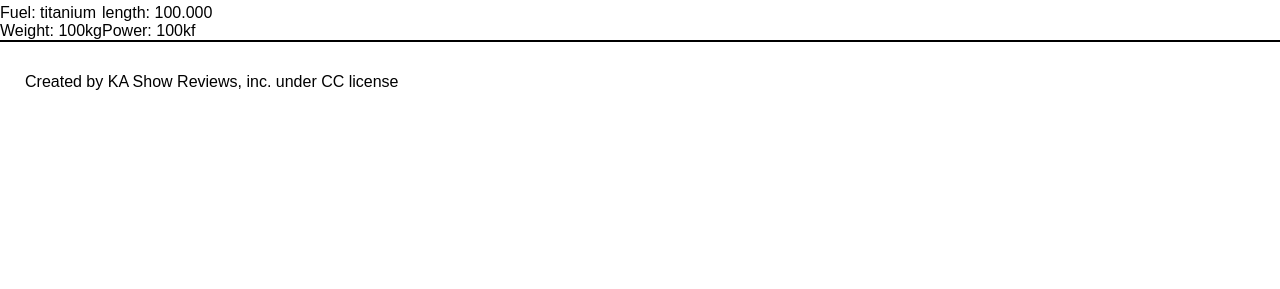
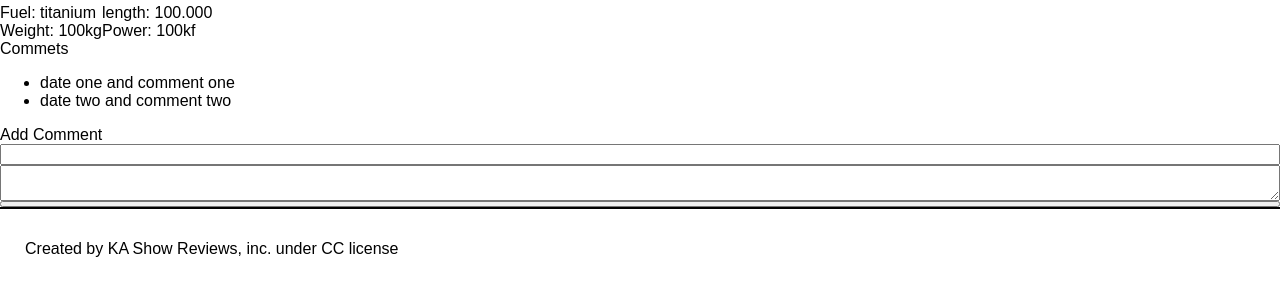
Before and after one commit to Dangelo-JAN/KA_Show_Reviews, a website built with webpack: page src/index.html in a window 1280 px wide. Shown: the part 1058-1347 px from the top of the page. Before the commit the page ends 1180 px from the top, so only its background shows below. Built offline with nearby package versions, Linux system fonts and the light colour scheme; a web font is replaced by a local one.

Commit message:
Finish initial mockup

```diff
--- a/src/index.html
+++ b/src/index.html
@@ -121,6 +121,17 @@
         <span>Power: 100kf</span>
       </div>
     </div>
+    <span>Commets</span>
+    <ul>
+      <li>date one and comment one</li>
+      <li>date two and comment two</li>
+    </ul>
+    <span>Add Comment</span>
+    <form class="container column">
+      <input type="text">
+      <textarea></textarea>
+      <button type="submit">
+    </form>
   </section>
   <footer class="container">
     <p>Created by KA Show Reviews, inc. under CC license</p>
```
Also changed, not shown: dist/index.html.
